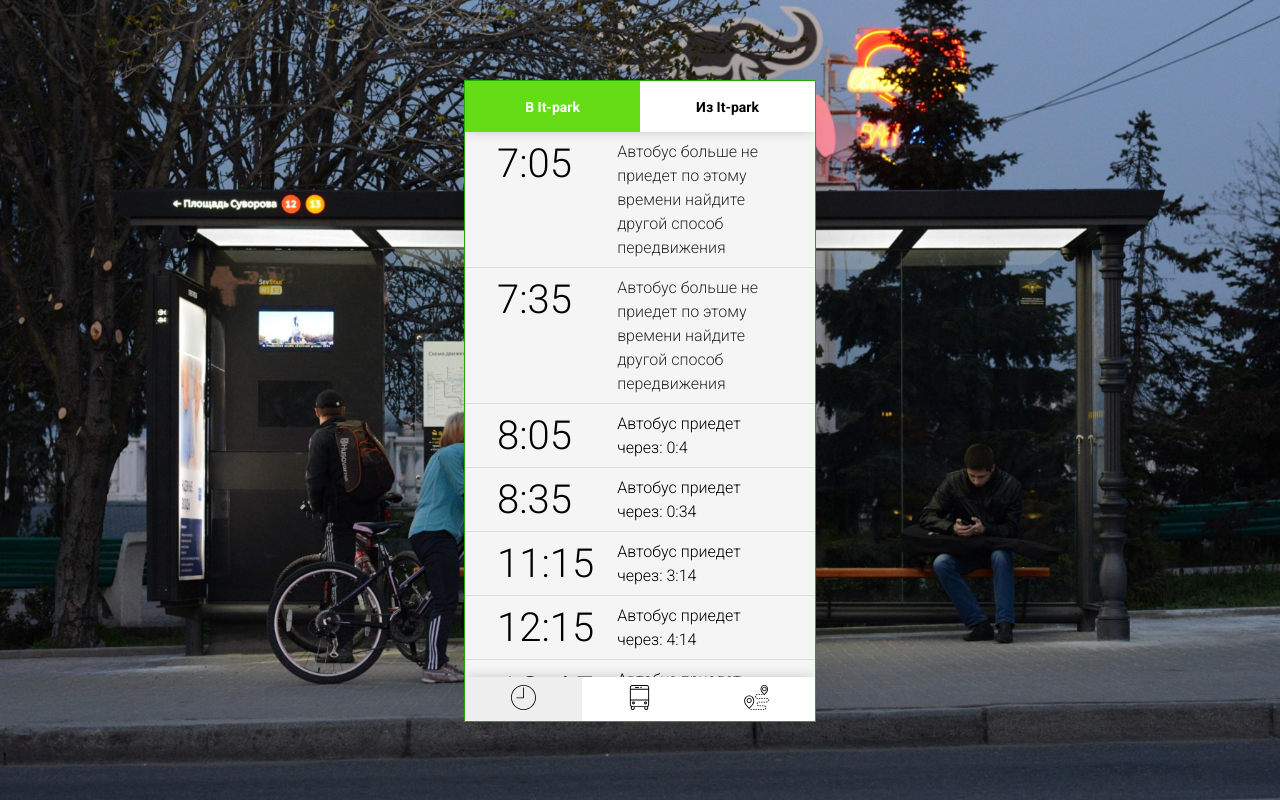
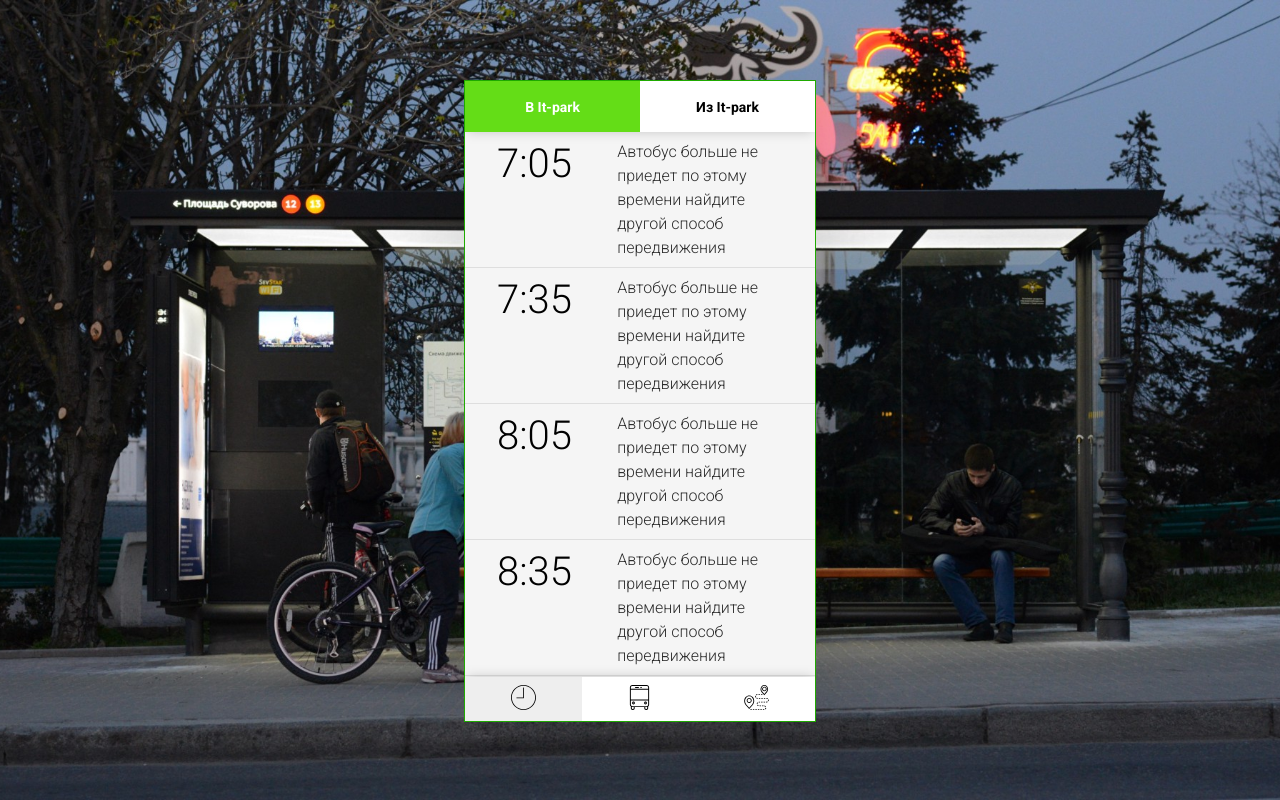
Before and after one commit to DimaChekashov/chelny-routes, a React (Create React App) app: page / in a window 1280 px wide. Built offline with nearby package versions, Linux system fonts and the light colour scheme.

Commit message:
fix some logic problem

```diff
--- a/src/components/Time/Time.jsx
+++ b/src/components/Time/Time.jsx
@@ -29,7 +29,7 @@ class Time extends Component {
     let min = parseInt(busTime[1]) - now.getMinutes(),
         hours = parseInt(busTime[0]) - now.getHours();
 
-    if (hours < 0) {
+    if (hours <= 0) {
       min = 0;
       hours = 0;
       this.setState({
--- a/src/times.js
+++ b/src/times.js
@@ -2,7 +2,7 @@ const times = [
   {
     id: 1,
     name: 'to-it-park',
-    time: ['7:05', '7:35', '8:05', '8:35', '11:15', '12:15', '12:45', '13:15', '14:45', '15:15', '23:15']
+    time: ['7:05', '7:35', '8:05', '8:35', '11:15', '12:15', '12:45', '13:15', '14:45', '15:15', '16:15']
   },{
     id: 2,
     name: 'from-it-park',
```
